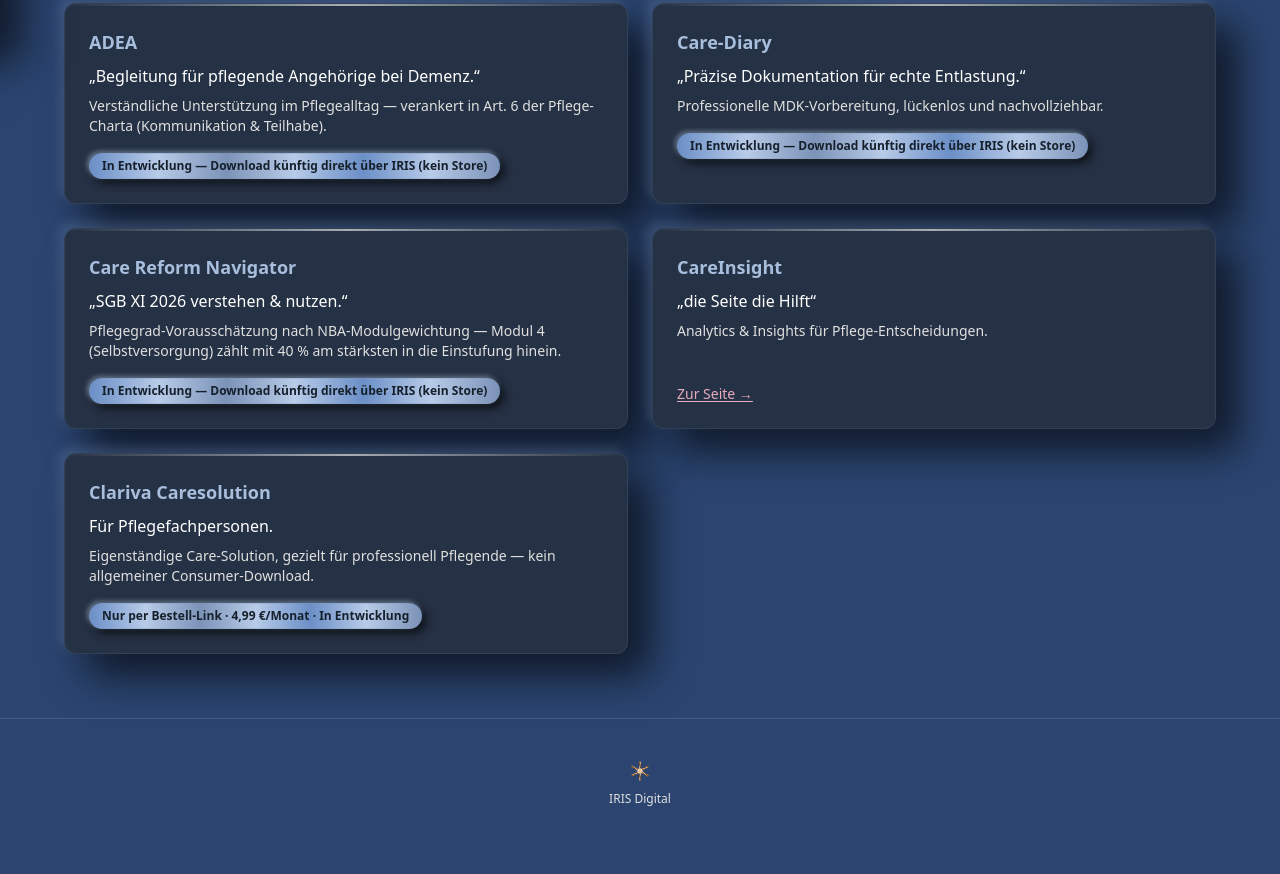
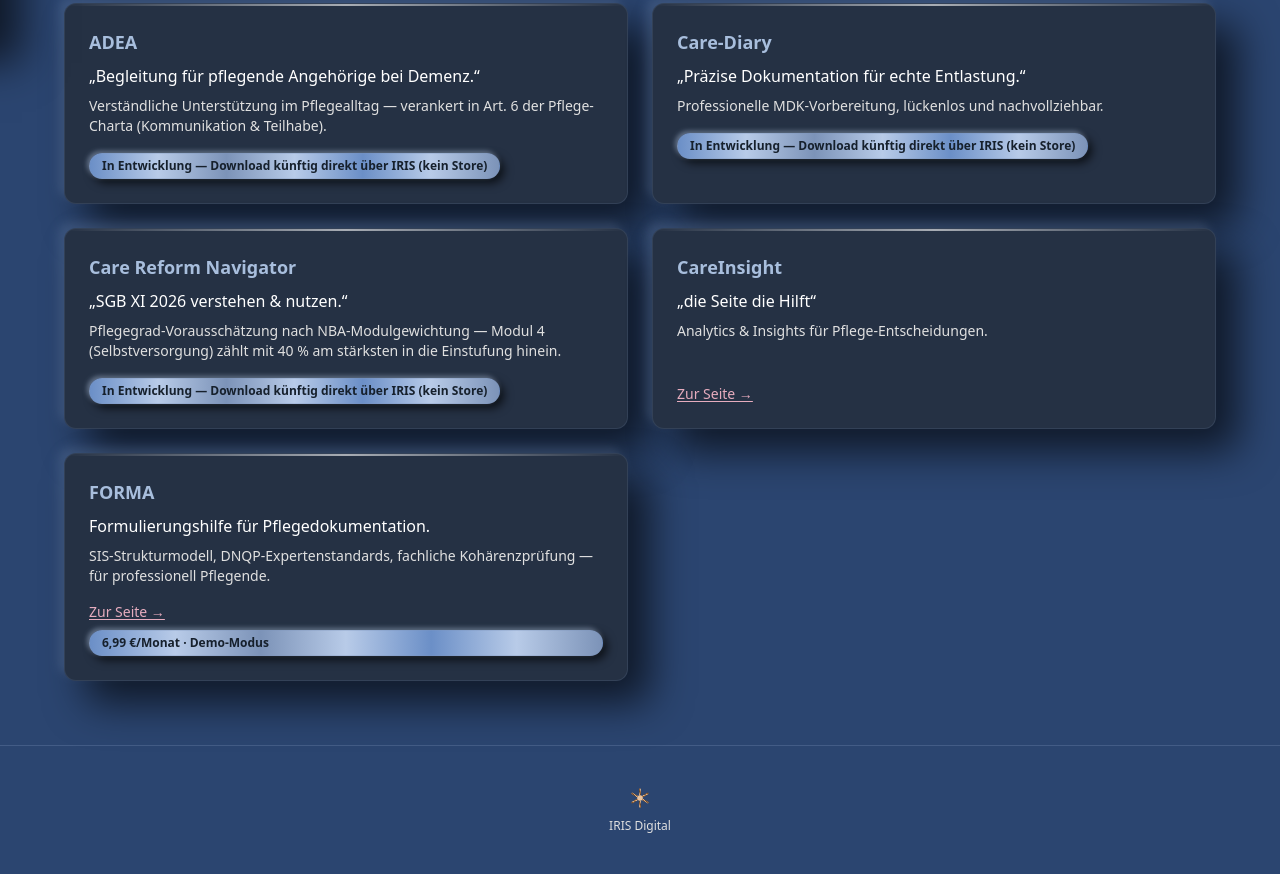
Before and after one commit to Renekrieg1401/iris-digital-web, a website: page index.html in a window 1280 px wide. Shown: the part 737-1611 px from the top of the page. Before the commit the page ends 1584 px from the top, so only its background shows below. Drawn offline with nearby package versions, Linux system fonts and the light colour scheme; no server answers.

Commit message:
FORMA-Karte aktualisiert: Clariva-Altname -> FORMA, Link zur echten Web-Version

```diff
--- a/index.html
+++ b/index.html
@@ -319,14 +319,15 @@
         <a href="https://renekrieg1401.github.io/careinsight-web/" target="_blank" rel="noopener noreferrer" class="mt-auto text-[#E6ACBE] text-sm underline underline-offset-2">Zur Seite →</a>
       </article>
 
-      <article class="bg-surface rounded-xl p-6 border lw-card">
-        <h3 class="text-lg font-semibold text-mint mb-2">Clariva Caresolution</h3>
-        <p class="font-medium mb-2">Für Pflegefachpersonen.</p>
+      <article class="bg-surface rounded-xl p-6 border flex flex-col lw-card">
+        <h3 class="text-lg font-semibold text-mint mb-2">FORMA</h3>
+        <p class="font-medium mb-2">Formulierungshilfe für Pflegedokumentation.</p>
         <p class="text-[#E0E0E0] text-sm mb-4">
-          Eigenständige Care-Solution, gezielt für professionell Pflegende —
-          kein allgemeiner Consumer-Download.
+          SIS-Strukturmodell, DNQP-Expertenstandards, fachliche Kohärenzprüfung —
+          für professionell Pflegende.
         </p>
-        <span class="inline-block text-xs px-3 py-1 rounded-full lw-badge">Nur per Bestell-Link · 4,99 €/Monat · In Entwicklung</span>
+        <a href="https://renekrieg1401.github.io/forma-web/" target="_blank" rel="noopener noreferrer" class="mt-auto text-[#E6ACBE] text-sm underline underline-offset-2">Zur Seite →</a>
+        <span class="inline-block text-xs px-3 py-1 rounded-full lw-badge mt-2">6,99 €/Monat · Demo-Modus</span>
       </article>
 
     </div>
```
